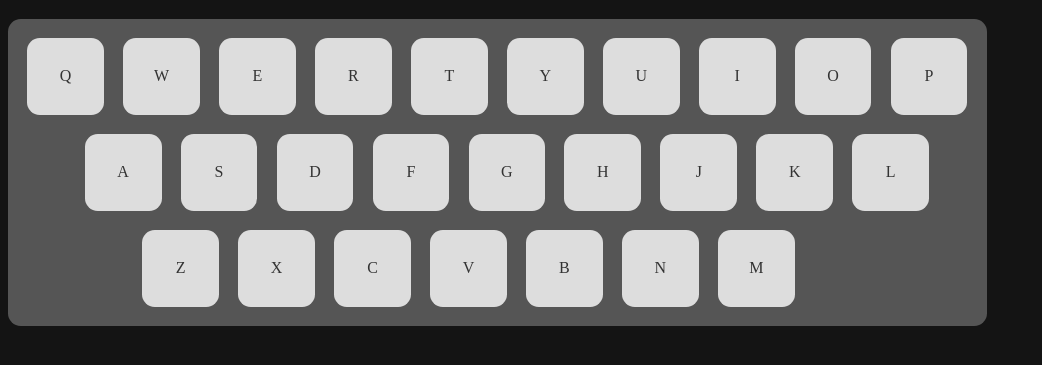
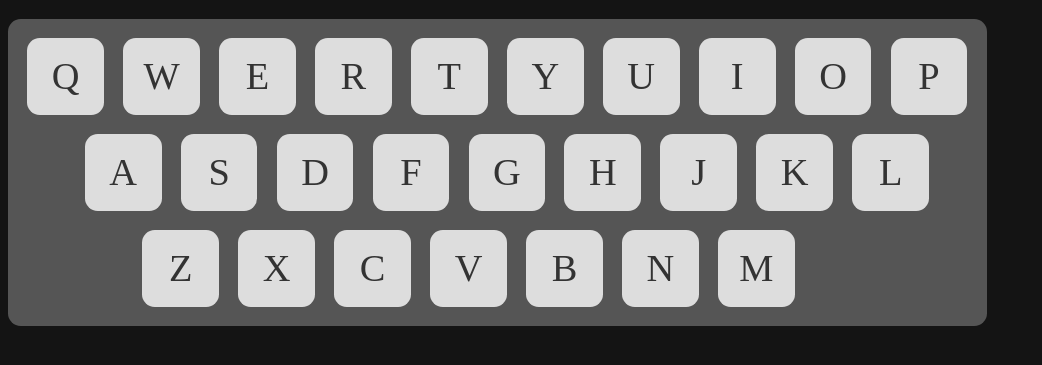
Before and after one commit to shanemcdo/snowman, a plain HTML site: page index.html in a window 1280 px wide. Shown: the part 61-426 px from the top of the page, without its empty margins (0-1042 px from the left). Drawn offline with Linux system fonts and the light colour scheme.

Commit message:
Set font-size with key size

```diff
--- a/index.css
+++ b/index.css
@@ -20,6 +20,7 @@ body{
 }
 
 .key{
+    font-size: calc(var(--key-size) / 2);
     display: flex;
     align-items: center;
     justify-content: center;
```
